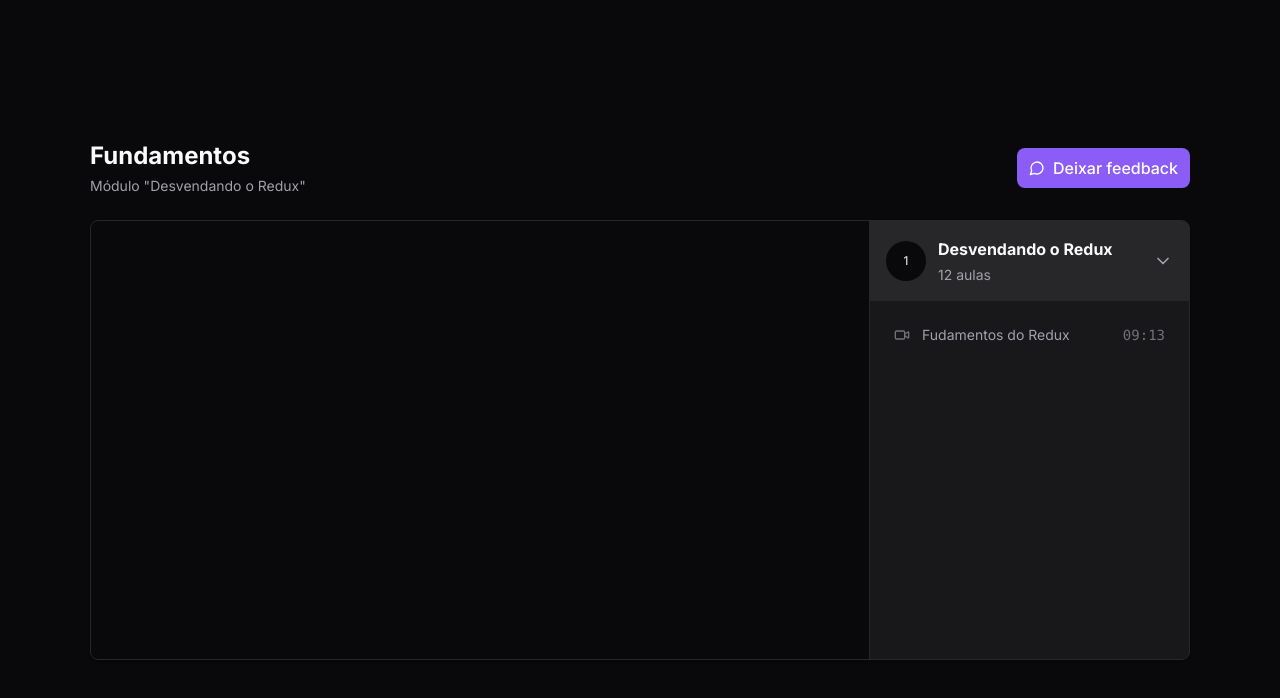
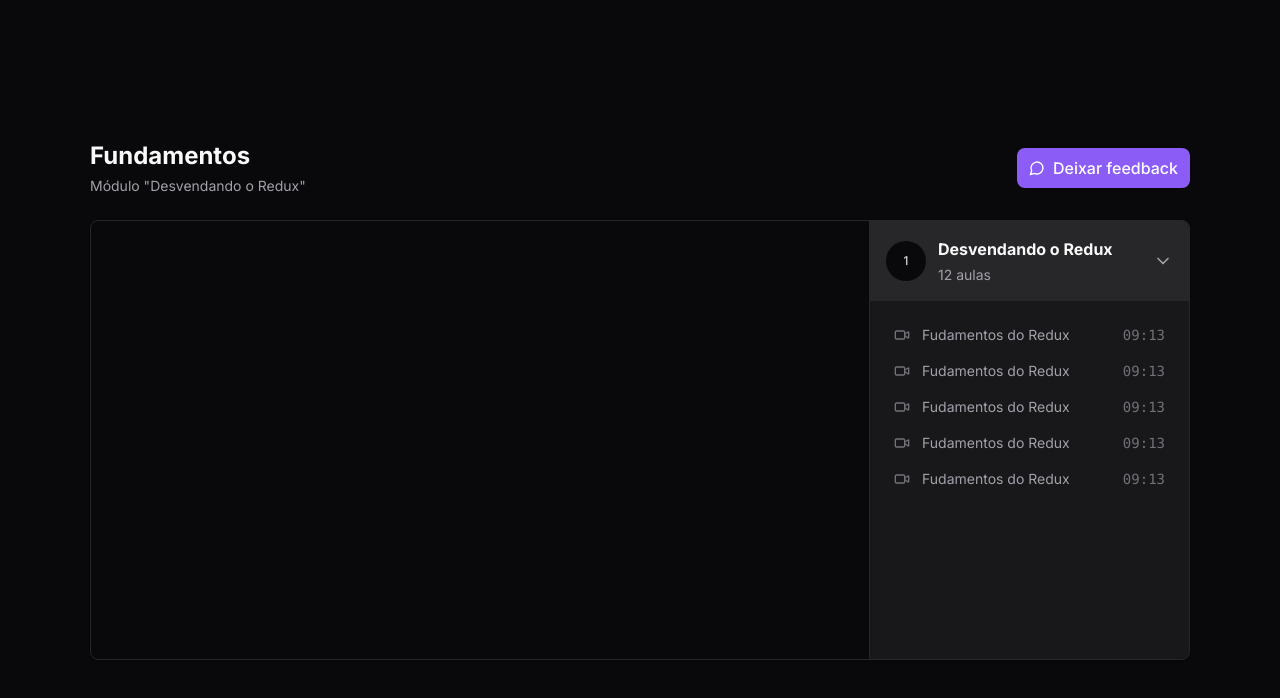
Before and after one commit to Jovanney/video_player, a Next.js app: page / in a window 1280 px wide. Shown: the top 698 px of the page. Built offline with nearby package versions, Linux system fonts and the light colour scheme.

Commit message:
feat: scrollbar na sidebar

```diff
--- a/components/Player.tsx
+++ b/components/Player.tsx
@@ -20,7 +20,7 @@ export default function Player() {
           </button>
         </div>
 
-        <main className="relative flex overflow-hidden rounded-lg border border-zinc-800 bg-zinc-900 shadow ">
+        <main className="relative flex overflow-hidden rounded-lg border border-zinc-800 bg-zinc-900 shadow pr-80">
           <div className="flex-1">
             <div className="w-full bg-zinc-950 aspect-video">
               <ReactPlayer
@@ -31,7 +31,7 @@ export default function Player() {
               />
             </div>
           </div>
-          <aside className="w-80 border-l border-zinc-800 bg-zinc-900 ">
+          <aside className="w-80 absolute top-0 bottom-0 right-0 border-l divide-y-2 divide-zinc-900 border-zinc-800 bg-zinc-900 overflow-y-auto scroll scrollbar-thin scrollbar-track-zinc-950 scrollbar-thumb-zinc-800">
             <div>
               <button className="flex w-full items-center gap-3 bg-zinc-800 p-4">
                 <div className="flex h-10 w-10 rounded-full items-center justify-center bg-zinc-950 text-xs">
@@ -54,6 +54,34 @@ export default function Player() {
                     09:13
                   </span>
                 </button>
+                <button className="flex items-center gap-3 text-sm text-zinc-400">
+                  <Video className="h-4 w-4 text-zinc-500" />
+                  <span>Fudamentos do Redux</span>
+                  <span className="ml-auto font-mono text-sn text-zinc-500 ">
+                    09:13
+                  </span>
+                </button>
+                <button className="flex items-center gap-3 text-sm text-zinc-400">
+                  <Video className="h-4 w-4 text-zinc-500" />
+                  <span>Fudamentos do Redux</span>
+                  <span className="ml-auto font-mono text-sn text-zinc-500 ">
+                    09:13
+                  </span>
+                </button>
+                <button className="flex items-center gap-3 text-sm text-zinc-400">
+                  <Video className="h-4 w-4 text-zinc-500" />
+                  <span>Fudamentos do Redux</span>
+                  <span className="ml-auto font-mono text-sn text-zinc-500 ">
+                    09:13
+                  </span>
+                </button>
+                <button className="flex items-center gap-3 text-sm text-zinc-400">
+                  <Video className="h-4 w-4 text-zinc-500" />
+                  <span>Fudamentos do Redux</span>
+                  <span className="ml-auto font-mono text-sn text-zinc-500 ">
+                    09:13
+                  </span>
+                </button>
               </nav>
             </div>
           </aside>
--- a/package.json
+++ b/package.json
@@ -24,6 +24,7 @@
     "eslint": "^8",
     "eslint-config-next": "14.2.3",
     "postcss": "^8",
+    "tailwind-scrollbar": "^3.1.0",
     "tailwindcss": "^3.4.1",
     "typescript": "^5"
   }
--- a/tailwind.config.ts
+++ b/tailwind.config.ts
@@ -15,6 +15,6 @@ const config: Config = {
       },
     },
   },
-  plugins: [],
+  plugins: [require("tailwind-scrollbar")],
 };
 export default config;
```
Also changed, not shown: 1 other file (tests, documents, lock files or other folders).
